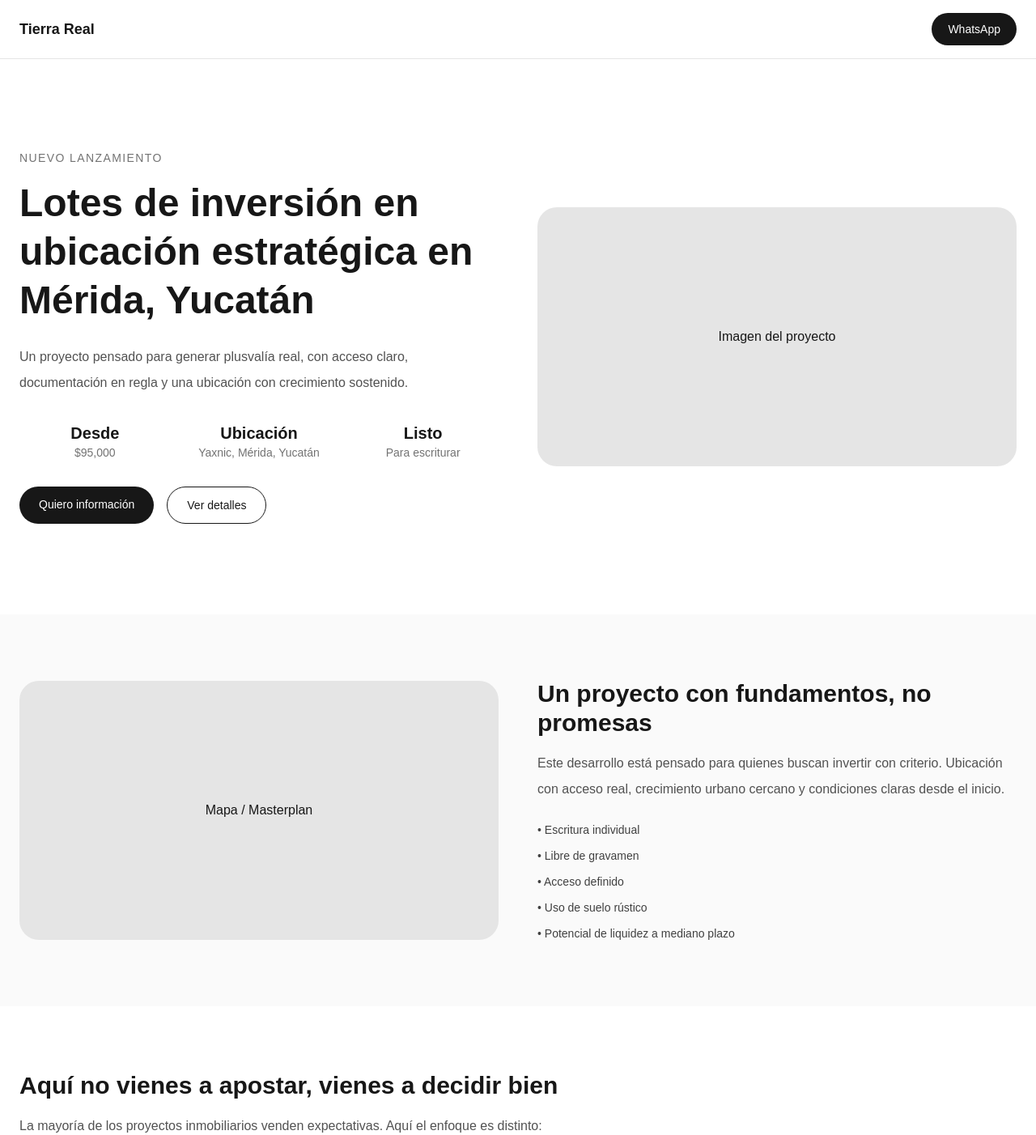
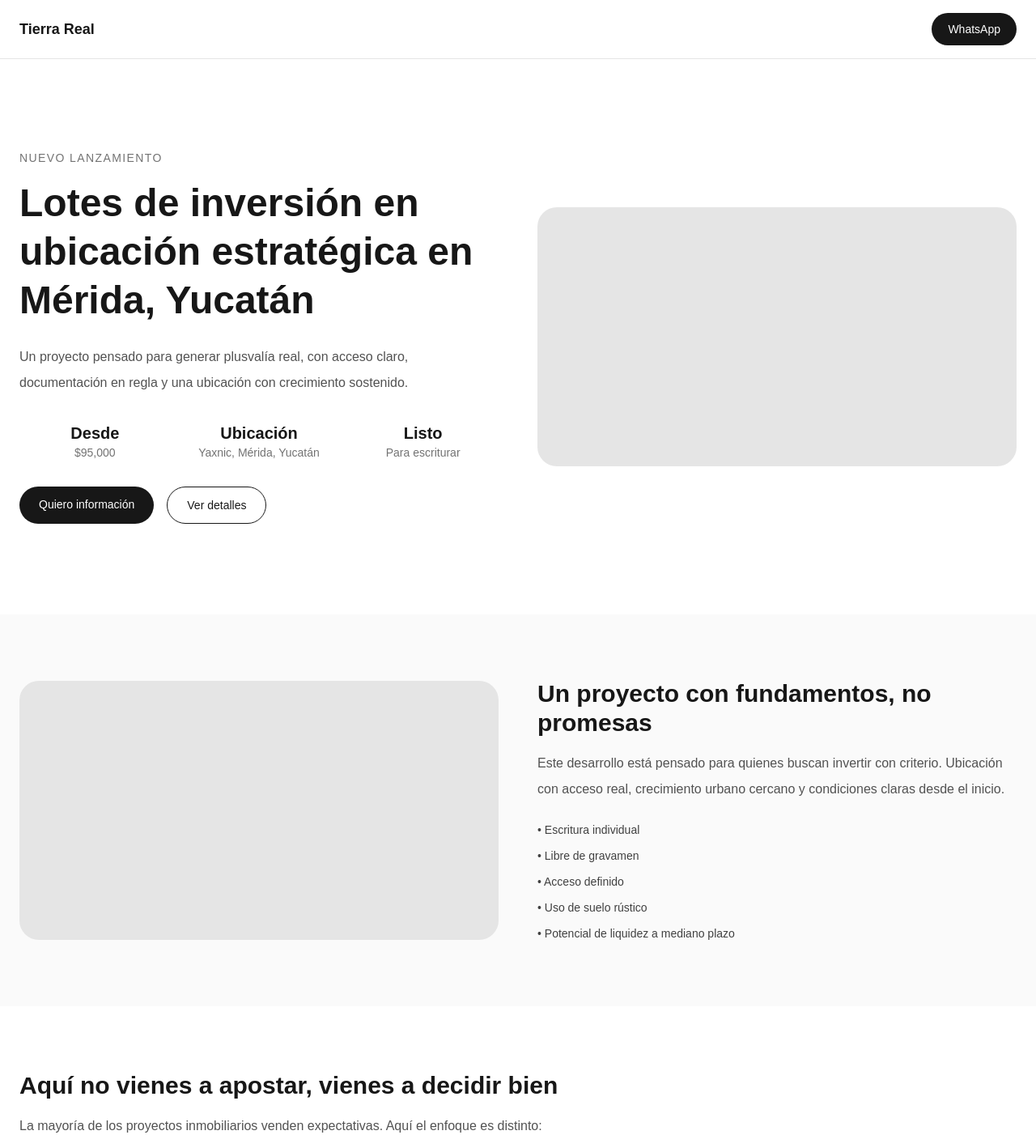
Before and after one commit to eaalcocer/tierra-real, a Next.js app: page / in a window 1280 px wide. Shown: the top 1402 px of the page at 81% size. Built offline with nearby package versions, Linux system fonts and the light colour scheme.

Commit message:
Actualizo contenido landing

```diff
--- a/app/page.tsx
+++ b/app/page.tsx
@@ -49,7 +49,6 @@ export default function TierraRealLanding() {
         </div>
 
         <div className="h-80 bg-neutral-200 rounded-3xl flex items-center justify-center">
-          Imagen del proyecto
         </div>
       </section>
 
@@ -57,7 +56,6 @@ export default function TierraRealLanding() {
       <section id="proyecto" className="bg-neutral-50 py-20">
         <div className="max-w-7xl mx-auto px-6 grid md:grid-cols-2 gap-12 items-center">
           <div className="h-80 bg-neutral-200 rounded-3xl flex items-center justify-center">
-            Mapa / Masterplan
           </div>
 
           <div>
```
